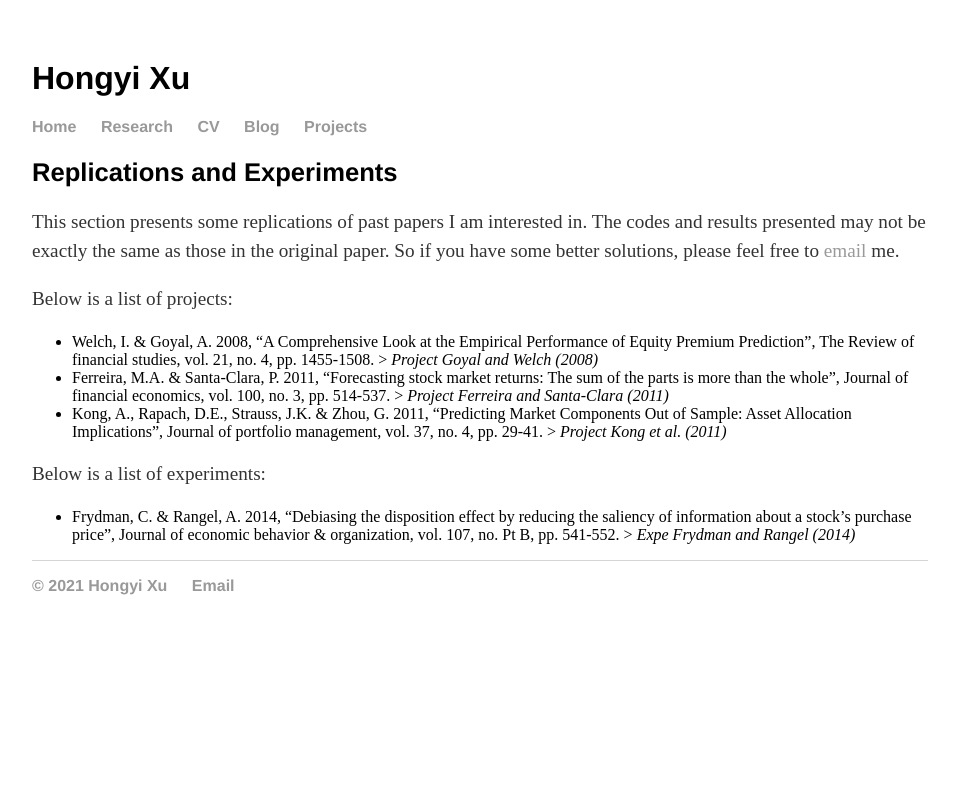
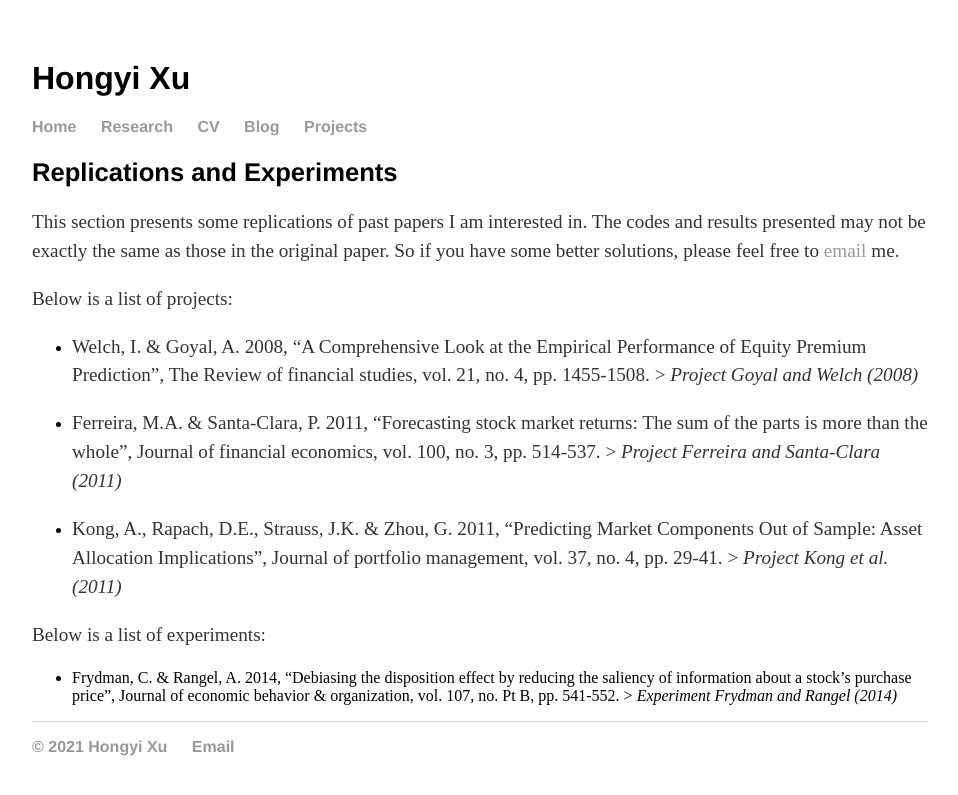
Before and after one commit to hongyileoxu/hongyileoxu.github.io, a Jekyll site: the page built from projects/index.md, in a window 1280 px wide. Shown: the top 795 px of the page, without its empty margins (160-1118 px from the left). Built offline with Jekyll 4.4.1, drawn with Linux system fonts in a browser that asks for light colours.

Commit message:
Update index.md
list changes

```diff
--- a/projects/index.md
+++ b/projects/index.md
@@ -7,8 +7,11 @@ This section presents some replications of past papers I am interested in. The c
 
 Below is a list of projects:
 - Welch, I. & Goyal, A. 2008, "A Comprehensive Look at the Empirical Performance of Equity Premium Prediction", The Review of financial studies, vol. 21, no. 4, pp. 1455-1508. > _Project Goyal and Welch (2008)_
+
 - Ferreira, M.A. & Santa-Clara, P. 2011, "Forecasting stock market returns: The sum of the parts is more than the whole", Journal of financial economics, vol. 100, no. 3, pp. 514-537. > _Project Ferreira and Santa-Clara (2011)_
+
 - Kong, A., Rapach, D.E., Strauss, J.K. & Zhou, G. 2011, "Predicting Market Components Out of Sample: Asset Allocation Implications", Journal of portfolio management, vol. 37, no. 4, pp. 29-41. > _Project Kong et al. (2011)_
 
+
 Below is a list of experiments:
-- Frydman, C. & Rangel, A. 2014, "Debiasing the disposition effect by reducing the saliency of information about a stock's purchase price", Journal of economic behavior & organization, vol. 107, no. Pt B, pp. 541-552. > _Expe Frydman and Rangel (2014)_
+- Frydman, C. & Rangel, A. 2014, "Debiasing the disposition effect by reducing the saliency of information about a stock's purchase price", Journal of economic behavior & organization, vol. 107, no. Pt B, pp. 541-552. > _Experiment Frydman and Rangel (2014)_
```
